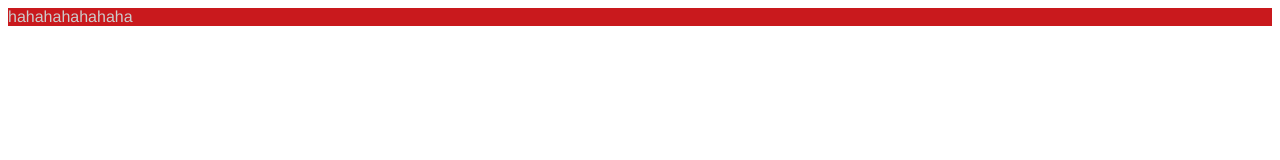
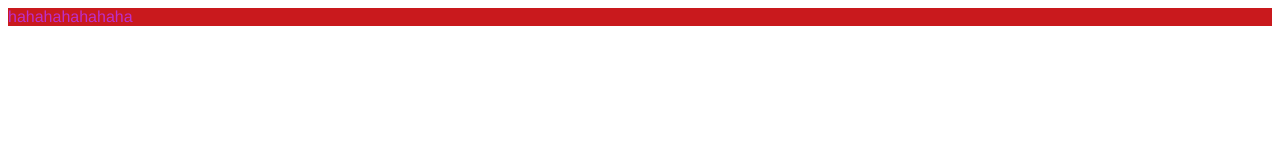
Before and after one commit to chickenclaw13/Tetris, a plain HTML site: page index.html in a window 1280 px wide. Drawn offline with Linux system fonts and the light colour scheme.

Commit message:
import base

```diff
--- /dev/null
+++ b/css/libs/base.sass
@@ -0,0 +1,3 @@
+$font-stack:    Helvetica, sans-serif
+$primary-color: #c9191d
+$secondary-color:#bc30c9
--- a/css/style.sass
+++ b/css/style.sass
@@ -1,6 +1,5 @@
-$font-stack:    Helvetica, sans-serif
-$primary-color: #c9191d
-$secondary-color:#ccc
+@import libs/base
+
 
 body
   font: 100% $font-stack
```
Also changed, not shown: css/style.css.
